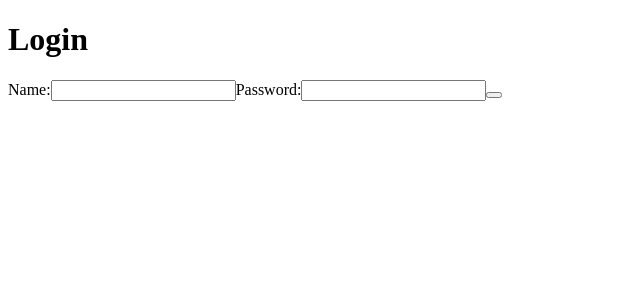
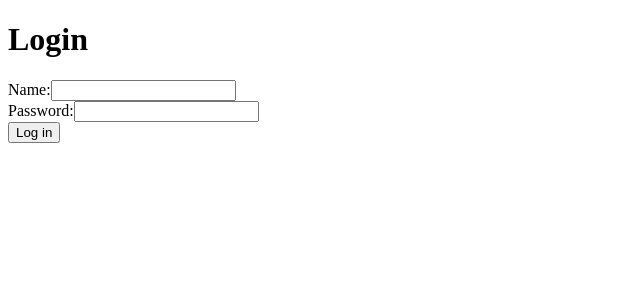
Before and after one commit to mkblast/gestion-pharm, a React (Vite) app: page /admin in a window 1280 px wide. Shown: the top 300 px of the page, without its empty margins (0-640 px from the left). Built offline with nearby package versions, Linux system fonts and the light colour scheme; the HTML template or start-up script is replaced by a standard one.

Commit message:
added Form component

```diff
--- /dev/null
+++ b/src/components/Form/Form.jsx
@@ -0,0 +1,10 @@
+function Form({ label, name, type }) {
+    return (
+      <div className='element'>
+        <label htmlFor={name}>{label}:</label>
+        <input type={type} id={name} />
+      </div>
+    )
+}
+
+export default Form
--- a/src/components/Login/Login.jsx
+++ b/src/components/Login/Login.jsx
@@ -1,13 +1,13 @@
+import Form from "../Form/Form";
+
 function Login() {
   return (
     <>
       <h1>Login</h1>
       <form>
-        <label htmlFor="name">Name:</label>
-        <input type="text" id="name" />
-        <label htmlFor="pass">Password:</label>
-        <input type="password" id="pass" />
-        <button type="submit"></button>
+        <Form label="Name" name="name" type="text" />
+        <Form label="Password" name="pass" type="password" />
+        <button type="submit">Log in</button>
       </form>
     </>
   )
```
